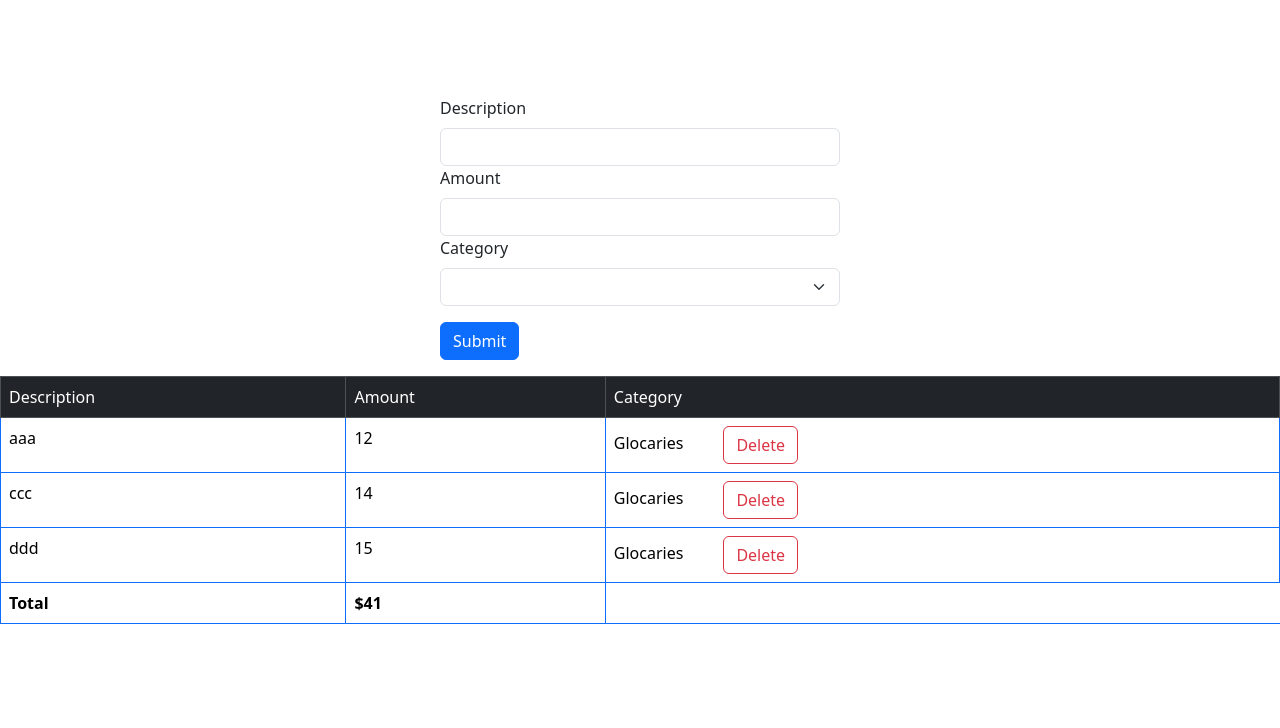
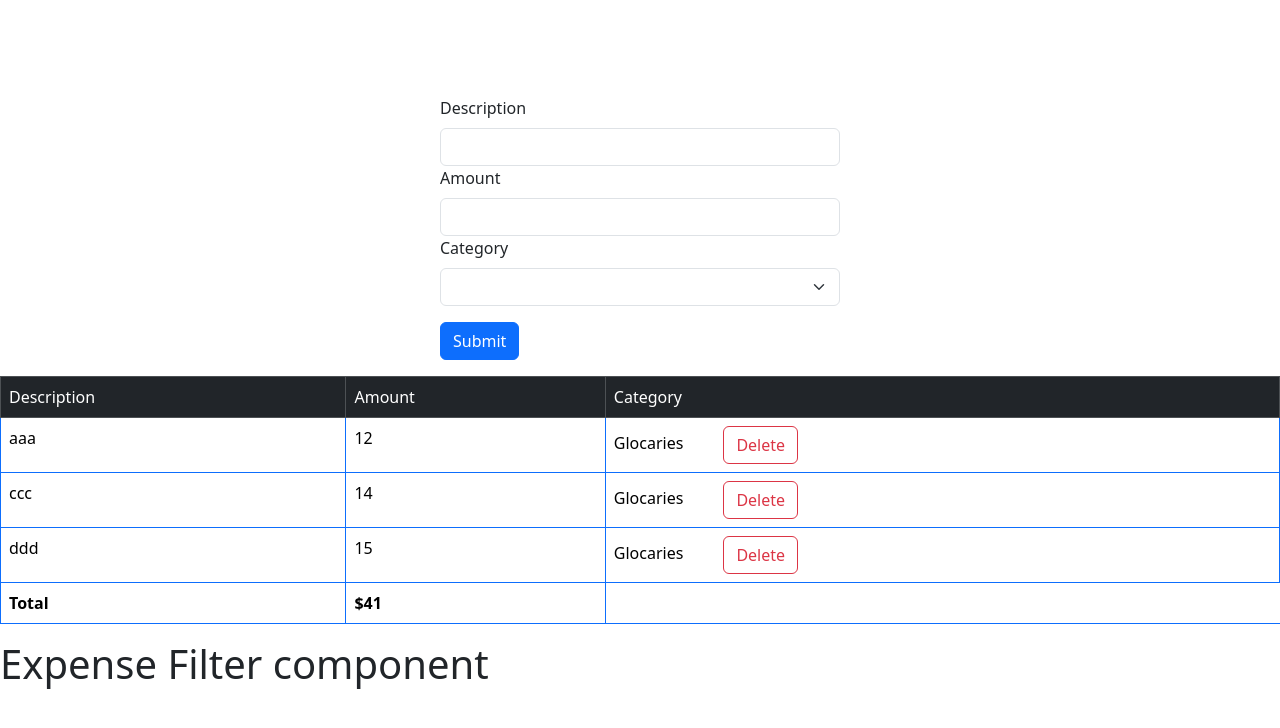
Before and after one commit to manzitresor/expense-tracker, a React (Vite) app: page / in a window 1280 px wide. Shown: the top 728 px of the page. Built offline with nearby package versions, Linux system fonts and the light colour scheme.

Commit message:
Add expense filter component

```diff
--- a/src/App.tsx
+++ b/src/App.tsx
@@ -1,6 +1,7 @@
-import { useState } from "react"
-import ExpenseForm from "./components/ExpenseForm"
-import ExpenseList from "./components/ExpenseList"
+import { useState } from "react";
+import ExpenseForm from "./components/ExpenseForm";
+import ExpenseList from "./components/ExpenseList";
+import ExpenseFilter from "./components/ExpenseFilter";
 function App() {
   const [exprenses,setExpenses] = useState(
     [
@@ -13,6 +14,7 @@ function App() {
     <>
     <ExpenseForm/>
     <ExpenseList expenses={exprenses} onDelete={(id)=> setExpenses(exprenses.filter((el)=> el.id !== id))}/>
+    <ExpenseFilter/>
     </>
   )
 }
--- /dev/null
+++ b/src/components/ExpenseFilter.tsx
@@ -0,0 +1,8 @@
+
+export default function ExpenseFilter() {
+  return (
+    <>
+        <h1>Expense Filter component</h1>
+    </>
+  )
+}
```
